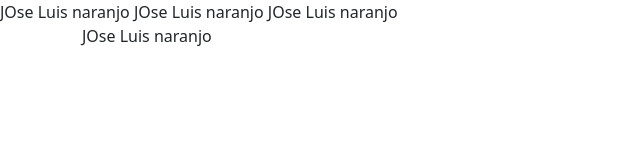
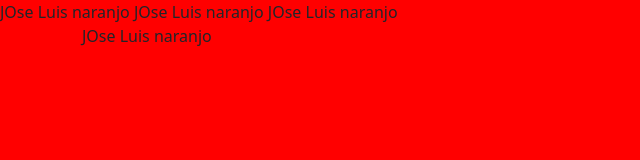
Before and after one commit to jlrosales/cosanostra, a plain HTML site: page index.html in a window 1280 px wide. Shown: the whole page, without its empty margins (0-640 px from the left). Drawn offline with nearby package versions, Linux system fonts and the light colour scheme.

Commit message:
Update index.html

```diff
--- a/index.html
+++ b/index.html
@@ -7,7 +7,7 @@
     <title>Document</title>
     <link href="https://cdn.jsdelivr.net/npm/bootstrap@5.0.0-beta2/dist/css/bootstrap.min.css" rel="stylesheet" integrity="sha384-BmbxuPwQa2lc/FVzBcNJ7UAyJxM6wuqIj61tLrc4wSX0szH/Ev+nYRRuWlolflfl" crossorigin="anonymous">
     <script src="https://cdn.jsdelivr.net/npm/bootstrap@5.0.0-beta2/dist/js/bootstrap.bundle.min.js" integrity="sha384-b5kHyXgcpbZJO/tY9Ul7kGkf1S0CWuKcCD38l8YkeH8z8QjE0GmW1gYU5S9FOnJ0" crossorigin="anonymous"></script>
-
+     <link rel="stylesheet" href="assent/style.css">
 </head>
 <body>
    JOse Luis naranjo
```
